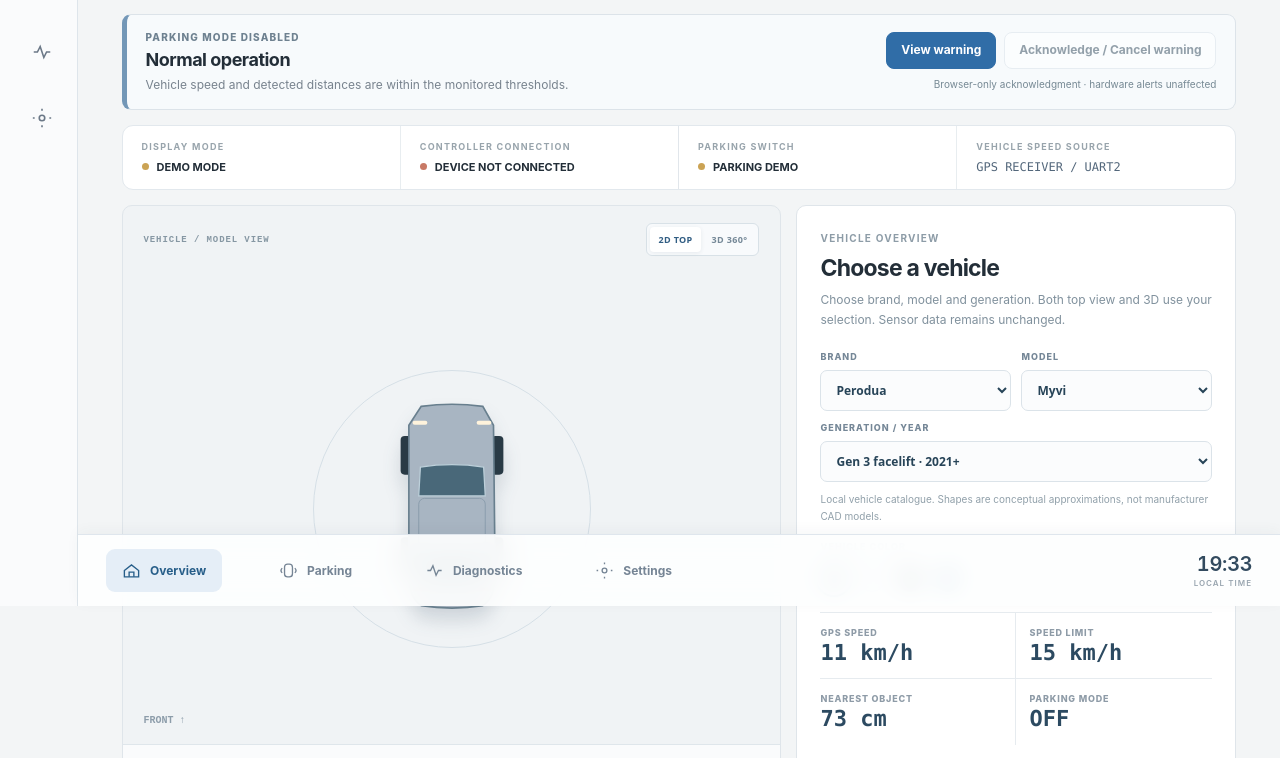
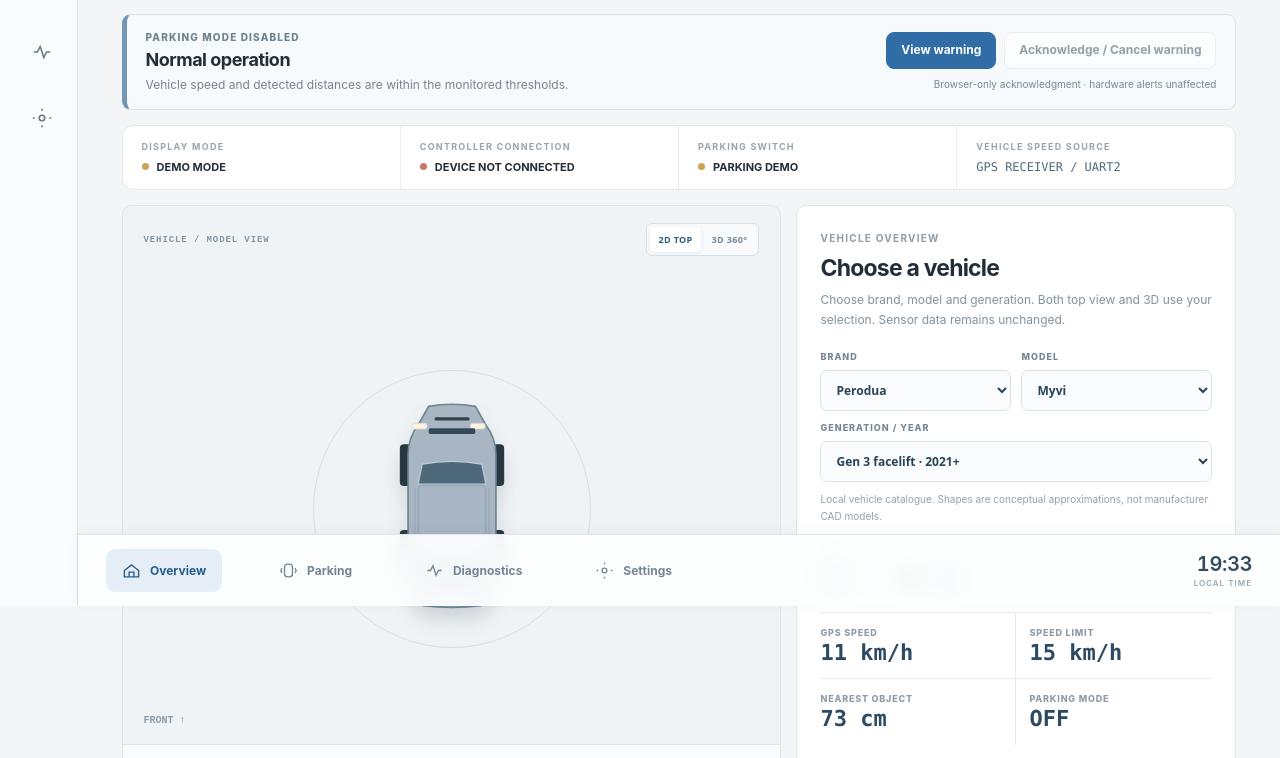
Before and after one commit to muhdmunir961-byte/parksense-dashboard, a website: page public/index.html in a window 1280 px wide. Shown: the part 194-952 px from the top of the page. Drawn offline with Linux system fonts and the light colour scheme.

Commit message:
Differentiate Myvi Gen1-3 and Saga Gen1-new concept silhouettes with generation-specific light and roof styling

```diff
--- a/public/index.html
+++ b/public/index.html
@@ -565,7 +565,7 @@ body.warning-open{overflow:hidden}
       'Kelisa':['hatch',[['2001–2007','']]],'Viva':['hatch',[['2007–2014','']]],
       'Kenari':['mpv',[['2000–2009','']]]},
     'Proton':{
-      'Saga':['sedan',[['Gen 1 · 1985–2008',''],['Gen 2 · 2008–2016',''],['Gen 3 · 2016–2025','saga3'],['New generation · 2025+','saga4']]],
+      'Saga':['sedan',[['Gen 1 · 1985–2008','saga1'],['Gen 2 · 2008–2016','saga2'],['Gen 3 · 2016–2025','saga3'],['New generation · 2025+','saga4']]],
       'Persona':['sedan',[['1993–2007',''],['2007–2016',''],['2016+','persona']]],
       'Iriz':['hatch',[['2014–2020',''],['Facelift · 2021+','']]],
       'S70':['sedan',[['2023–2025',''],['2026+','']]],
@@ -677,11 +677,35 @@ body.warning-open{overflow:hidden}
     myvi1:[89,1.22,.36,.52,1.12],myvi2:[92,1.28,.37,.52,1.14],
     myvi3:[96,1.34,.41,.55,1.14],myvi3f:[97,1.36,.42,.55,1.15],
     axia1:[84,1.17,.36,.48,1.07],axia2:[91,1.24,.40,.50,1.09],
-    bezza:[90,1.70,.38,.50,.99],saga3:[91,1.67,.39,.53,.99],
+    bezza:[90,1.70,.38,.50,.99],saga1:[87,1.55,.37,.48,.92],
+    saga2:[90,1.61,.39,.52,.97],saga3:[91,1.67,.39,.53,.99],
     saga4:[94,1.71,.40,.55,1.01],persona:[96,1.76,.40,.55,1.01],
     x50:[106,1.78,.46,.62,1.38],city:[94,1.80,.39,.55,.95],
     vios:[92,1.74,.40,.53,.99]
   };
+
+  // Shape personality descriptors refer to original low-poly interpretations,
+  // not reverse-engineered vehicle dimensions or OEM licensed geometry.
+  const lowPolyStyles={
+    myvi1:{nose:.88,tail:.92,hood:.19,deck:.115,cabin:1.27,roof:.81,round:.82,head:'round',rearLamp:'tower',grille:'small',line:'First-gen tall roof / rounded nose'},
+    myvi2:{nose:.84,tail:.89,hood:.225,deck:.112,cabin:1.23,roof:.80,round:.59,head:'swept',rearLamp:'tower',grille:'small',line:'Second-gen compact / swept lamps'},
+    myvi3:{nose:.77,tail:.86,hood:.255,deck:.108,cabin:1.20,roof:.77,round:.32,head:'blade',rearLamp:'wrap',grille:'wide',line:'Third-gen wider / angular front'},
+    myvi3f:{nose:.76,tail:.85,hood:.26,deck:.11,cabin:1.21,roof:.77,round:.24,head:'blade',rearLamp:'wrap',grille:'double',line:'Facelift angular lamps / deep fascia'},
+    saga1:{nose:.86,tail:.92,hood:.32,deck:.275,cabin:1.04,roof:.72,round:.08,head:'square',rearLamp:'square',grille:'small',line:'Original boxy three-box sedan'},
+    saga2:{nose:.84,tail:.91,hood:.305,deck:.245,cabin:1.08,roof:.75,round:.50,head:'swept',rearLamp:'wide',grille:'small',line:'Second-gen rounded three-box body'},
+    saga3:{nose:.79,tail:.87,hood:.315,deck:.275,cabin:1.05,roof:.73,round:.41,head:'blade',rearLamp:'wide',grille:'wide',line:'Third-gen swept headlights / sedan deck'},
+    saga4:{nose:.77,tail:.87,hood:.30,deck:.265,cabin:1.08,roof:.75,round:.22,head:'blade',rearLamp:'bar',grille:'mesh',line:'New-gen front grille / rear light bar'}
+  };
+  function currentStyle(){
+    const type=vehicleMeta?.body||'hatch';
+    if(lowPolyStyles[vehicleMeta?.profile])return lowPolyStyles[vehicleMeta.profile];
+    if(type==='sedan')return {nose:.81,tail:.88,hood:.31,deck:.27,cabin:1.08,roof:.75,round:.38,head:'swept',rearLamp:'wide',grille:'small',line:'Generic sedan visual'};
+    if(type==='mpv')return {nose:.90,tail:.90,hood:.17,deck:.13,cabin:1.33,roof:.83,round:.35,head:'wide',rearLamp:'tower',grille:'small',line:'Generic MPV visual'};
+    if(type==='pickup')return {nose:.85,tail:.97,hood:.30,deck:.41,cabin:1.08,roof:.75,round:.16,head:'square',rearLamp:'tower',grille:'wide',line:'Generic pickup visual'};
+    if(type==='suv')return {nose:.82,tail:.88,hood:.27,deck:.22,cabin:1.36,roof:.79,round:.26,head:'blade',rearLamp:'wrap',grille:'wide',line:'Generic SUV visual'};
+    if(type==='coupe')return {nose:.76,tail:.79,hood:.35,deck:.23,cabin:1.01,roof:.69,round:.31,head:'blade',rearLamp:'wide',grille:'wide',line:'Generic coupe visual'};
+    return {nose:.85,tail:.92,hood:.22,deck:.12,cabin:1.24,roof:.79,round:.48,head:'swept',rearLamp:'tower',grille:'small',line:'Generic hatchback visual'};
+  }
   const vehiclePref=(k,def)=>{try{return localStorage.getItem(k)||def}catch{return def}};
   let selectedBrand=vehiclePref('ps-brand','Perodua');
   let selectedModel=vehiclePref('ps-model','Myvi');
@@ -695,22 +719,35 @@ body.warning-open{overflow:hidden}
   function currentGeometry(){
     return specialGeometry[vehicleMeta?.profile]||genericGeometry[vehicleMeta?.body]||genericGeometry.sedan;
   }
+
   function modelTopSvg(){
-    const [width,factor]=currentGeometry(),type=vehicleMeta?.body||'hatch';
-    const len=Math.min(302,factor*178),top=170-len/2,bottom=170+len/2;
-    const left=90-width*.54,right=90+width*.54;
-    const windshield=top+len*(type==='mpv'?.17:type==='suv'?.23:.28);
-    const back=bottom-len*(type==='hatch'?.12:type==='mpv'?.17:.23);
-    const L=left+12,R=right-12,glass='#496879',color=paintData[paint];
-    return '<svg xmlns="http://www.w3.org/2000/svg" viewBox="0 0 180 340" aria-label="Approximate top view of '+vehicleMeta.model+'" role="img">'+
-    '<rect x="'+(left-10)+'" y="'+(top+36)+'" width="15" height="47" rx="5" fill="#293a45"/><rect x="'+(right-5)+'" y="'+(top+36)+'" width="15" height="47" rx="5" fill="#293a45"/>'+
-    '<rect x="'+(left-10)+'" y="'+(bottom-83)+'" width="15" height="47" rx="5" fill="#293a45"/><rect x="'+(right-5)+'" y="'+(bottom-83)+'" width="15" height="47" rx="5" fill="#293a45"/>'+
-    '<path d="M'+(left+15)+' '+top+'Q90 '+(top-5)+' '+(right-15)+' '+top+'L'+(right-2)+' '+(top+23)+'L'+right+' '+(bottom-36)+'Q'+right+' '+(bottom-10)+' '+(right-15)+' '+bottom+'Q90 '+(bottom+6)+' '+(left+15)+' '+bottom+'Q'+left+' '+(bottom-10)+' '+left+' '+(bottom-36)+'L'+left+' '+(top+23)+'Z" fill="'+color+'" stroke="#687f8e" stroke-width="2"/>'+
-    '<path d="M'+(L+2)+' '+(windshield+6)+'Q90 '+windshield+' '+(R-2)+' '+(windshield+6)+'L'+R+' '+(windshield+41)+'H'+L+'Z" fill="'+glass+'" stroke="#bdd0da" stroke-width="1.5"/>'+
-    '<rect x="'+L+'" y="'+(windshield+44)+'" width="'+(R-L)+'" height="'+Math.max(9,back-windshield-83)+'" rx="7" fill="'+color+'" stroke="#8599a9"/>'+
-    '<path d="M'+L+' '+(back-35)+'H'+R+'L'+(R-2)+' '+back+'Q90 '+(back+5)+' '+(L+2)+' '+back+'Z" fill="'+glass+'" stroke="#bdd0da" stroke-width="1.5"/>'+
-    '<path d="M'+(left+7)+' '+(top+20)+'h13M'+(right-20)+' '+(top+20)+'h13" stroke="#fff3dc" stroke-width="5" stroke-linecap="round"/>'+
-    '<path d="M'+(left+7)+' '+(bottom-20)+'h13M'+(right-20)+' '+(bottom-20)+'h13" stroke="#c55d56" stroke-width="5" stroke-linecap="round"/></svg>';
+    const [width,factor]=currentGeometry(),v=currentStyle();
+    const type=vehicleMeta?.body||'hatch',len=Math.min(301,factor*178),front=170-len/2,rear=170+len/2;
+    const W=width*.55,left=90-W,right=90+W,hood=front+len*v.hood,deck=rear-len*v.deck;
+    const roofW=W*v.roof,roofL=90-roofW,roofR=90+roofW;
+    const glass='#4d6979',paintColor=paintData[paint],head=v.head;
+    const bonnetLamp=(sign)=>{
+      const x=90+sign*(W*.66),leftX=x-10,top=front+len*.085,w=head==='round'?11:head==='square'?14:18;
+      const radius=head==='round'?6:head==='square'?2:3;
+      return '<rect x="'+(leftX-(w-12)/2)+'" y="'+top+'" width="'+w+'" height="'+(head==='round'?13:head==='blade'?7:10)+'" rx="'+radius+'" fill="#fff3dc" stroke="#d0dbe0" stroke-width="1.1"/>';
+    };
+    return '<svg xmlns="http://www.w3.org/2000/svg" viewBox="0 0 180 340" role="img" aria-label="Illustrative '+vehicleMeta.model+' top view">'+
+      '<rect x="'+(left-10)+'" y="'+(front+len*.19)+'" width="14" height="'+(len*.21)+'" rx="5" fill="#283842"/>'+
+      '<rect x="'+(right-4)+'" y="'+(front+len*.19)+'" width="14" height="'+(len*.21)+'" rx="5" fill="#283842"/>'+
+      '<rect x="'+(left-10)+'" y="'+(rear-len*.38)+'" width="14" height="'+(len*.21)+'" rx="5" fill="#283842"/>'+
+      '<rect x="'+(right-4)+'" y="'+(rear-len*.38)+'" width="14" height="'+(len*.21)+'" rx="5" fill="#283842"/>'+
+      '<path d="M'+(90-W*v.nose*.70)+' '+front+'Q90 '+(front-5)+' '+(90+W*v.nose*.70)+' '+front+'L'+(90+W*v.nose)+' '+(front+len*.09)+'Q'+right+' '+(front+len*.16)+' '+right+' '+(front+len*.24)+'L'+right+' '+(rear-len*.20)+'Q'+right+' '+(rear-len*.08)+' '+(90+W*v.tail)+' '+(rear-len*.04)+'L'+(90+W*v.tail*.77)+' '+rear+'Q90 '+(rear+4)+' '+(90-W*v.tail*.77)+' '+rear+'L'+(90-W*v.tail)+' '+(rear-len*.04)+'Q'+left+' '+(rear-len*.08)+' '+left+' '+(rear-len*.20)+'L'+left+' '+(front+len*.24)+'Q'+left+' '+(front+len*.16)+' '+(90-W*v.nose)+' '+(front+len*.09)+'Z" fill="'+paintColor+'" stroke="#6d8491" stroke-width="2"/>'+
+      '<path d="M'+(roofL+5)+' '+(hood+len*.030)+'Q90 '+(hood+len*.002)+' '+(roofR-5)+' '+(hood+len*.030)+'L'+roofR+' '+(hood+len*.13)+'H'+roofL+'Z" fill="'+glass+'" stroke="#bbced7" stroke-width="1.4"/>'+
+      '<rect x="'+roofL+'" y="'+(hood+len*.135)+'" width="'+(roofR-roofL)+'" height="'+Math.max(8,deck-hood-len*.25)+'" rx="'+(4+v.round*4)+'" fill="'+paintColor+'" stroke="#849bab"/>'+
+      '<path d="M'+roofL+' '+(deck-len*.12)+'H'+roofR+'L'+(roofR-3)+' '+deck+'Q90 '+(deck+4)+' '+(roofL+3)+' '+deck+'Z" fill="'+glass+'" stroke="#bbced7" stroke-width="1.4"/>'+
+      '<path d="M'+(roofL-4)+' '+(hood+len*.15)+'v'+Math.max(15,deck-hood-len*.31)+'M'+(roofR+4)+' '+(hood+len*.15)+'v'+Math.max(15,deck-hood-len*.31)+'" fill="none" stroke="#788d9b" stroke-width="1" opacity=".5"/>'+
+      bonnetLamp(-1)+bonnetLamp(1)+
+      '<rect x="'+(90-W*.40)+'" y="'+(front+len*.055)+'" width="'+(W*.8)+'" height="'+(v.grille==='mesh'?8:4)+'" rx="2" fill="#33434d"/>'+
+      (v.grille==='double'?'<rect x="'+(90-W*.53)+'" y="'+(front+len*.11)+'" width="'+(W*1.06)+'" height="7" rx="2" fill="#354b59"/>':'')+
+      (v.rearLamp==='bar'?'<rect x="'+(90-W*.72)+'" y="'+(rear-len*.055)+'" width="'+(W*1.44)+'" height="5" rx="2" fill="#c14d47"/>':
+        '<rect x="'+(90-W*.82)+'" y="'+(rear-len*.095)+'" width="12" height="'+(v.rearLamp==='tower'?21:10)+'" rx="2" fill="#c45a50"/>'+
+        '<rect x="'+(90+W*.82-12)+'" y="'+(rear-len*.095)+'" width="12" height="'+(v.rearLamp==='tower'?21:10)+'" rx="2" fill="#c45a50"/>')+
+      '</svg>';
   }
   function setVehicleSelection(){
     if(!vehicleCatalog[selectedBrand])selectedBrand='Perodua';
```
